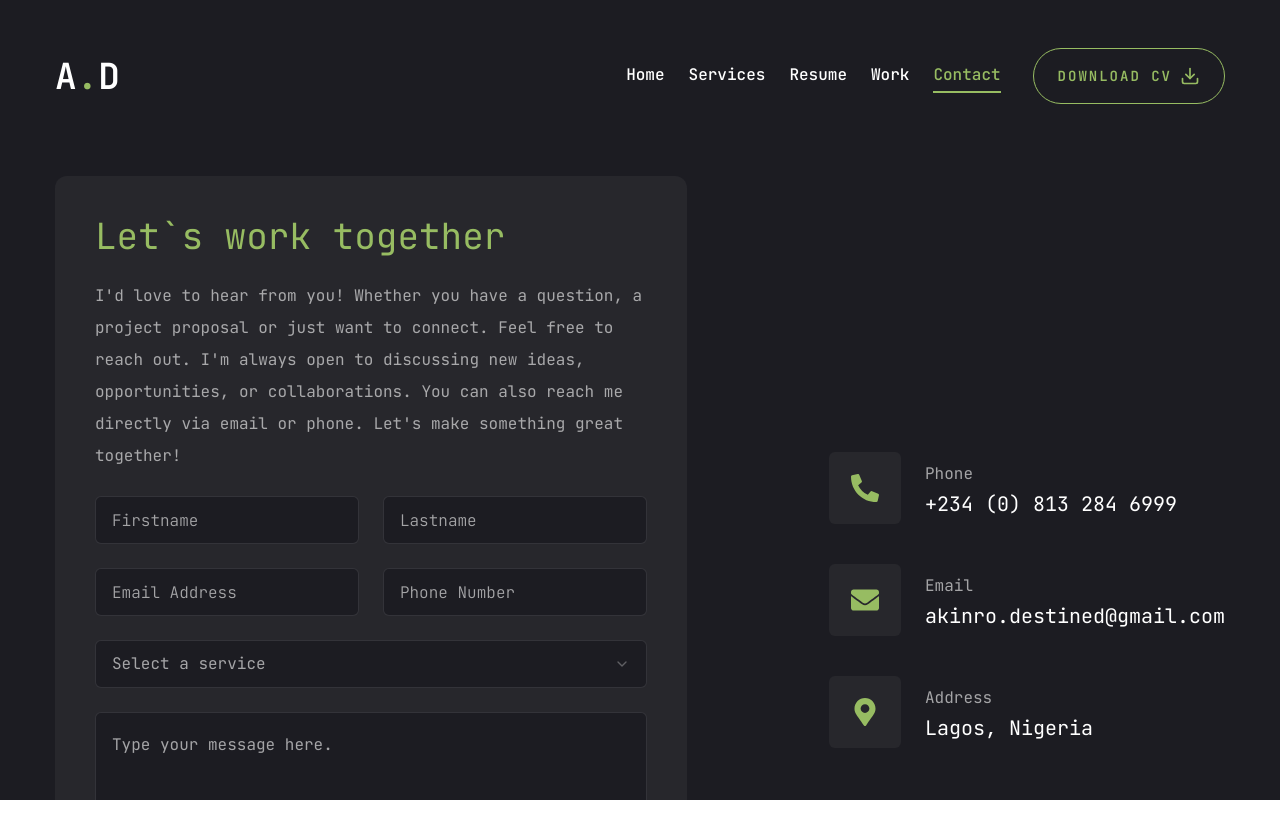
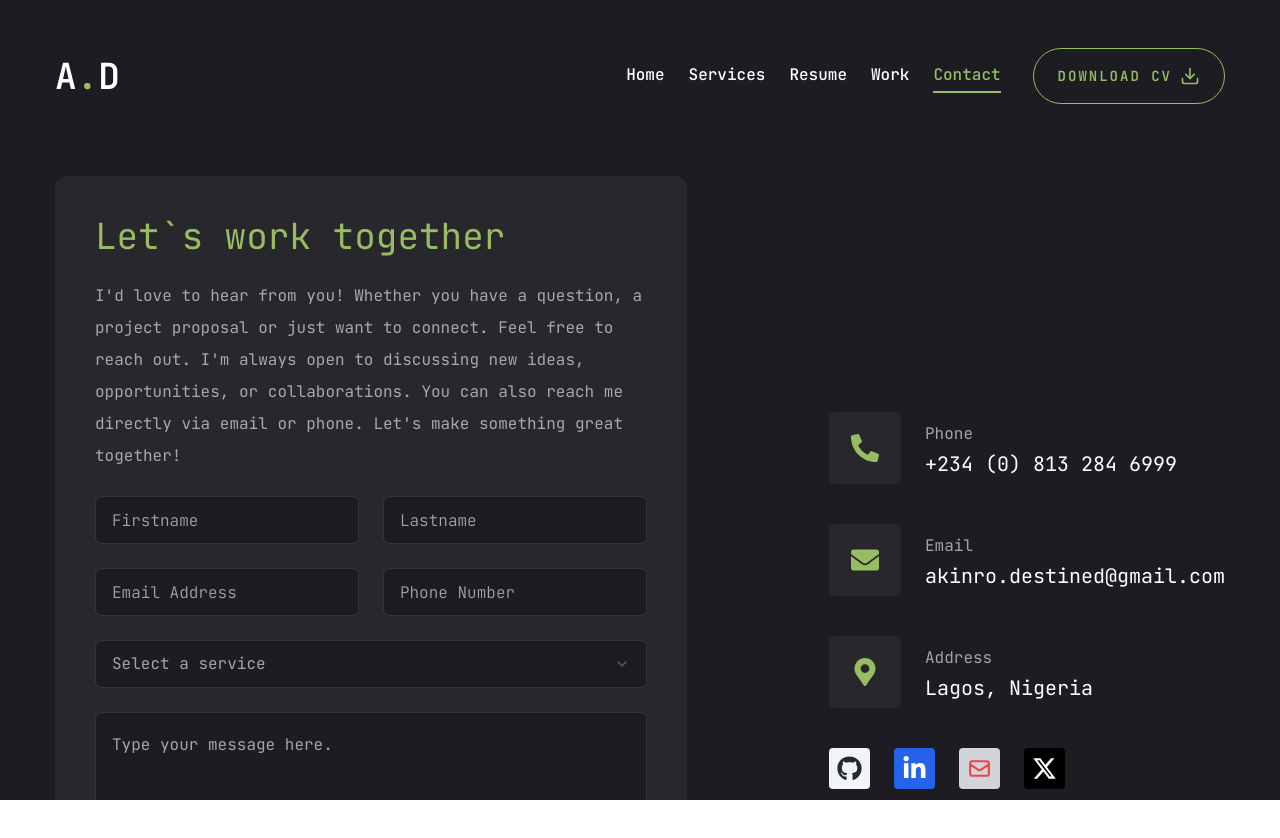
Before and after one commit to SirDest/Portfolio-with-nextjs-shadcnui, a Next.js app: page /contact in a window 1280 px wide. Shown: the top 838 px of the page. Built offline with nearby package versions, Linux system fonts and the light colour scheme.

Commit message:
Clean up

```diff
--- a/app/components/Landing/Socials.tsx
+++ b/app/components/Landing/Socials.tsx
@@ -6,13 +6,14 @@ import { FaGithub, FaLinkedinIn, FaYoutube } from "react-icons/fa";
 import { FaXTwitter } from "react-icons/fa6";
 
 import { HiOutlineMail } from "react-icons/hi";
+import { handleOpenInNewTab } from "@/app/utils/openInNewTab";
 
 const iconStyles = [
   "flex",
   "justify-center",
   "items-center",
   "p-2",
-  "w-full",
+  "w-fit",
   "rounded",
   "ease-in-out",
   "duration-300",
@@ -22,10 +23,6 @@ const iconStyles = [
 const Socials = () => {
   const githubLink = "https://github.com/sirdest";
   const linkedinLink = "https://www.linkedin.com/in/destined-akinro";
-
-  const handleOpenInNewTab = (url: string) => {
-    window.open(url, "_blank");
-  };
 
   return (
     <div className='flex gap-6 items-center mb-4 xl:mb-0'>
--- a/app/components/Landing/Stats.tsx
+++ b/app/components/Landing/Stats.tsx
@@ -18,9 +18,9 @@ const Stats = () => {
                   end={num}
                   duration={5}
                   delay={2}
-                  className='text-4xl xl:text-6xl font-extrabold'
+                  className='text-2xl xl:text-6xl font-extrabold'
                 />
-                <span className='text-xl xl:text-4xl'>+</span>
+                <span className='text-2xl xl:text-4xl'>+</span>
                 <p
                   className={`${
                     text.length < 15 ? "max-w-[100px]" : "max-w-[150px]"
--- a/app/components/Transitions/WorkSliderBtns.tsx
+++ b/app/components/Transitions/WorkSliderBtns.tsx
@@ -4,8 +4,7 @@ import React from "react";
 import { useSwiper } from "swiper/react";
 
 import { PiCaretLeftBold, PiCaretRightBold } from "react-icons/pi";
-
-import { generateClassName } from "../utils/tailwind";
+import { generateClassName } from "@/app/utils/tailwind";
 
 const containerStyle = [
   "flex",
--- a/app/contact/page.tsx
+++ b/app/contact/page.tsx
@@ -16,6 +16,7 @@ import { FaPhoneAlt, FaEnvelope, FaMapMarkerAlt } from "react-icons/fa";
 import { motion } from "framer-motion";
 import { Input } from "@/components/ui/input";
 import { Textarea } from "@/components/ui/textarea";
+import Socials from "../components/Landing/Socials";
 const info = [
   {
     icon: <FaPhoneAlt />,
@@ -100,6 +101,9 @@ const Contact = () => {
                   </li>
                 );
               })}
+              <li>
+                <Socials />
+              </li>
             </ul>
           </div>
         </div>
--- /dev/null
+++ b/app/utils/openInNewTab.tsx
@@ -0,0 +1,3 @@
+export const handleOpenInNewTab = (url: string) => {
+  window.open(url, "_blank");
+};
--- a/app/work/page.tsx
+++ b/app/work/page.tsx
@@ -22,7 +22,7 @@ const projects = [
   {
     num: "01",
     category: "frontend",
-    title: "eCommerce Website",
+    title: "Simple eCommerce Site",
     description:
       "A basic eCommerce website built with React and TypeScript, featuring product listings and basic shopping cart functionality",
     stack: [
@@ -36,7 +36,7 @@ const projects = [
   },
   {
     num: "02",
-    category: "Frontend",
+    category: "frontend",
     title: "Personal Portfolio",
     description:
       "This repository hosts my personal portfolio, showcasing my frontend development skills. It also reflects my expertise in building responsive web applications with modern technologies.",
@@ -67,7 +67,6 @@ const Work = () => {
 
   const handleSlideChange = (swiper: SwiperClass) => {
     const currentIndex = swiper.activeIndex;
-
     setProject(projects[currentIndex]);
   };
 
```
